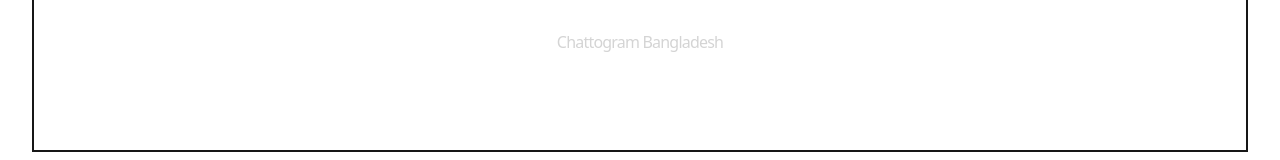
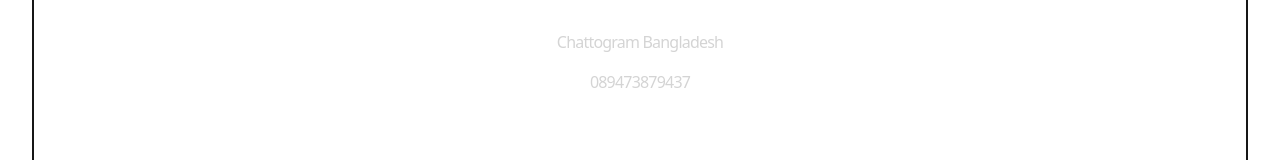
Before and after one commit to sakirmohammad775/Portfolio, a React (Vite) app: page / in a window 1280 px wide. Shown: the part 2759-2919 px from the top of the page. Built offline with nearby package versions, Linux system fonts and the light colour scheme.

Commit message:
addcontact file

```diff
--- a/src/Contact/Contact.jsx
+++ b/src/Contact/Contact.jsx
@@ -6,6 +6,7 @@ const Contact = () => {
             <h1 className="my-10 text-center text-4xl">Get in Touch</h1>
             <div className="text-center tracking-tighter">
                 <p className="my-4">Chattogram Bangladesh</p>
+                <p className="my-2">089473879437</p>
             </div>
         </div>
     );
```
